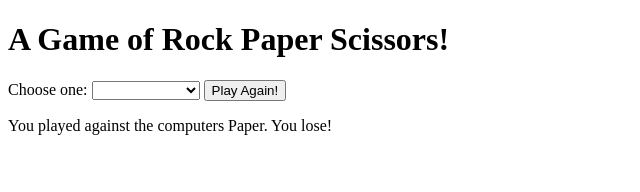
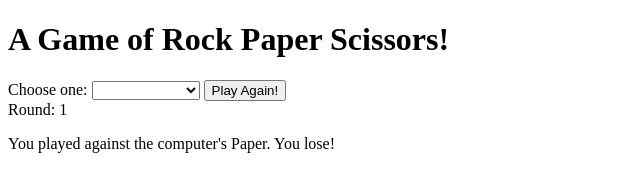
Before and after one commit to AndrewLin95/rockpaperscissors, a plain HTML site: page index.html in a window 1280 px wide. Both pictures are taken after a click on the button "Play!". Shown: the whole page, without its empty margins (0-640 px from the left). Drawn offline with Linux system fonts and the light colour scheme.

Commit message:
added a round tracker

```diff
--- a/index.html
+++ b/index.html
@@ -8,7 +8,7 @@
     <body>
         <h1>A Game of Rock Paper Scissors!</h1>
 
-        <div>
+        <div class = 'main'>
             Choose one:
             <select>
                 <option></option>
@@ -20,6 +20,10 @@
             <button id = 'playButton'>Play!</button>
         </div>
 
+        <div class = 'counterData'>
+            Round: <label type = 'number' class = 'roundLabel' >0</label>
+        </div>
+
         <script src="javascript.js"></script>
     </body>
 </html>
--- a/javascript.js
+++ b/javascript.js
@@ -4,7 +4,6 @@ let div = document.querySelector('div');
 let body = document.querySelector('body');
 let p = document.createElement('p');
 let playAgainButton = document.createElement('button');
-
 // Function to store the player input and clear the selection box
 
 let playerDecision = () => {
@@ -32,7 +31,9 @@ let compareDecisions = () => {
     let playerResult = playerDecision();
     let computerResult = computerDecision();
 
-    const string = 'You played ' + playerResult + ' against the computers ' + computerResult;
+    increaseCounter();
+
+    const string = 'You played ' + playerResult + ' against the computer\'s ' + computerResult;
 
     if (playerResult == computerResult){
         p.textContent = string + '. You tied!';
@@ -58,6 +59,15 @@ let generatePlayAgain = () => {
 }
 
 
+// Counter
+let counterLabel = document.querySelector('label');
+let roundCount = 0;
+
+let increaseCounter = () => {
+    roundCount ++;
+    counterLabel.textContent = roundCount;
+}
+
 play.addEventListener('click', compareDecisions);
 playAgainButton.addEventListener('click', compareDecisions);
 
```
